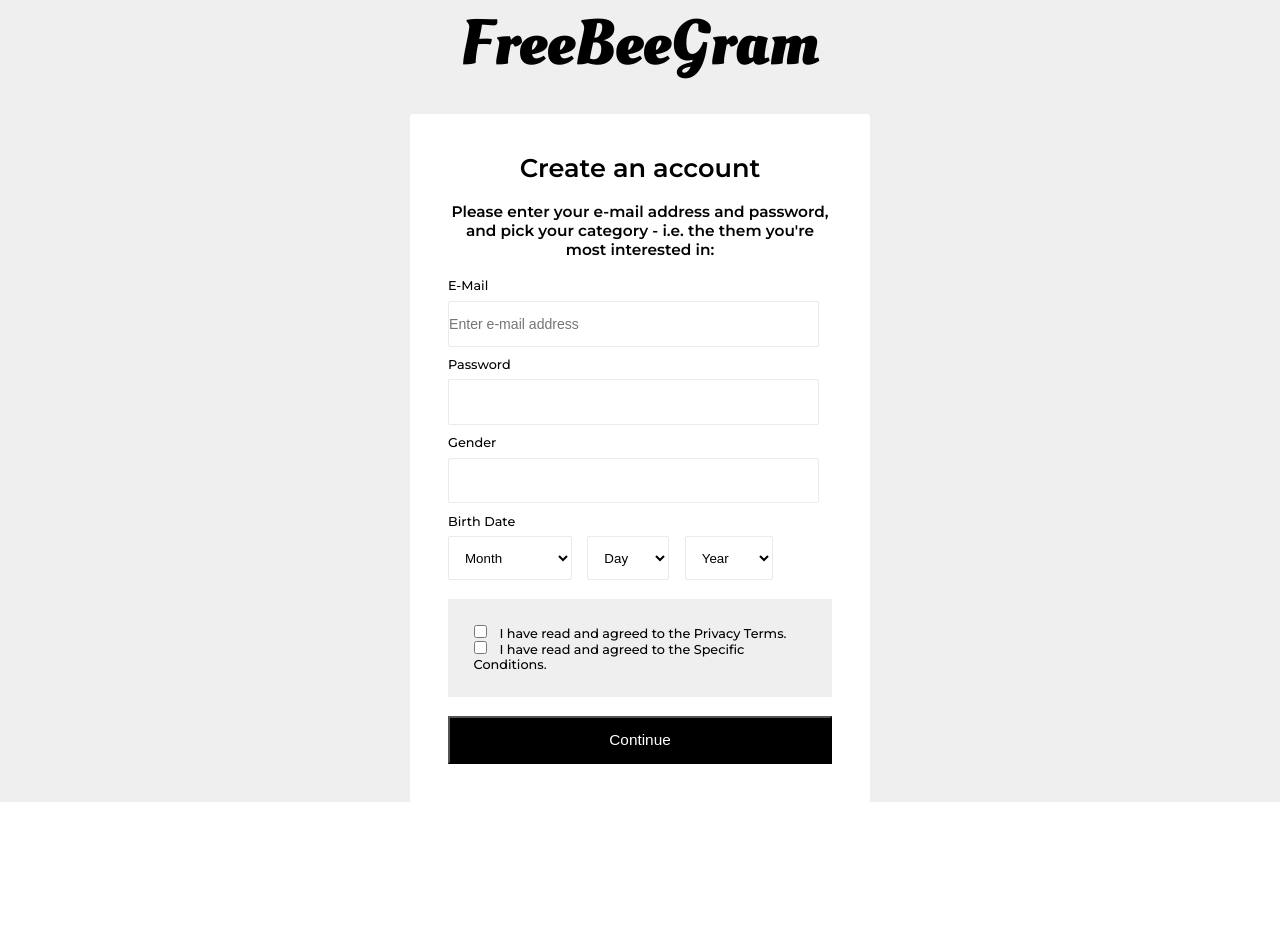
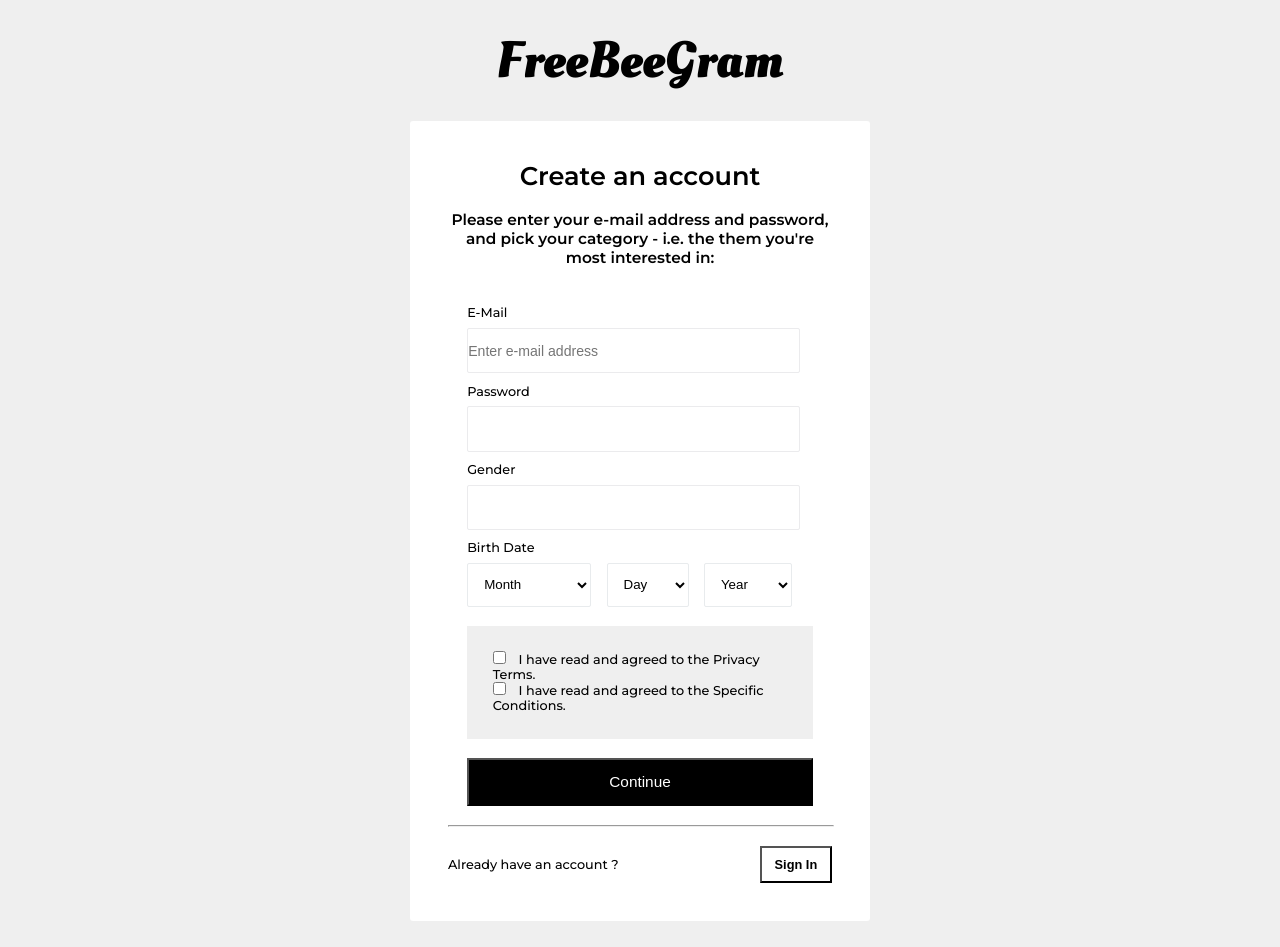
Before and after one commit to FreeBeeGram/FreeBeeGram, a React app in the folder client/: page / in a window 1280 px wide. Before the commit the page ends 802 px from the top, so only its background shows below. Built offline with nearby package versions, Linux system fonts and the light colour scheme.

Commit message:
Added footer part of form

```diff
--- a/client/src/components/Apply/Apply.css
+++ b/client/src/components/Apply/Apply.css
@@ -8,14 +8,15 @@
 
 .Apply .Header {
   font-family: "Oleo Script";
-  font-size: 5rem;
+  font-size: 4rem;
+  margin-top: 2rem;
 }
 /* ---- Styling the form ---- */
 
 .Apply .FormContainer {
   background-color: #fff;
   padding: 3rem 3rem;
-  margin-top: 2rem;
+  margin: 2rem;
   display: flex;
   flex-direction: column;
   width: 30%;
@@ -38,6 +39,7 @@
 .Apply .Form {
   display: flex;
   flex-direction: column;
+  margin: 1.5rem;
 }
 /* ---- Form Header ---- */
 .Apply .FormHeader {
@@ -93,7 +95,7 @@
   margin-right: 1rem;
 }
 
-/* ---- Form Footer ---- */
+/* ---- Form Terms  ---- */
 .Apply .TermsSection {
   display: flex;
   flex-direction: column;
@@ -109,3 +111,24 @@
   color: #fff;
   font-size: 1.2rem;
 }
+
+/* ---- Form Footer  ---- */
+
+hr {
+  width: 100%;
+}
+
+.Apply .FormFooter {
+  margin-top: 1.5rem;
+  display: flex;
+  flex-direction: row;
+  justify-content: space-between;
+  align-items: center;
+}
+
+.Apply .SignInButton {
+  background-color: #fff;
+  font-weight: 600;
+  font-size: 1rem;
+  padding: 0.7rem 1rem;
+}
--- a/client/src/components/Apply/Apply.js
+++ b/client/src/components/Apply/Apply.js
@@ -85,6 +85,11 @@
             </div>
             <button className={styles.FormButton}>Continue</button>
           </form>
+          <hr/>
+          <div className={styles.FormFooter}>
+            <div>Already have an account ?</div>
+            <button className={styles.SignInButton}>Sign In</button>
+          </div>
         </div>
       </div>
     )
```
